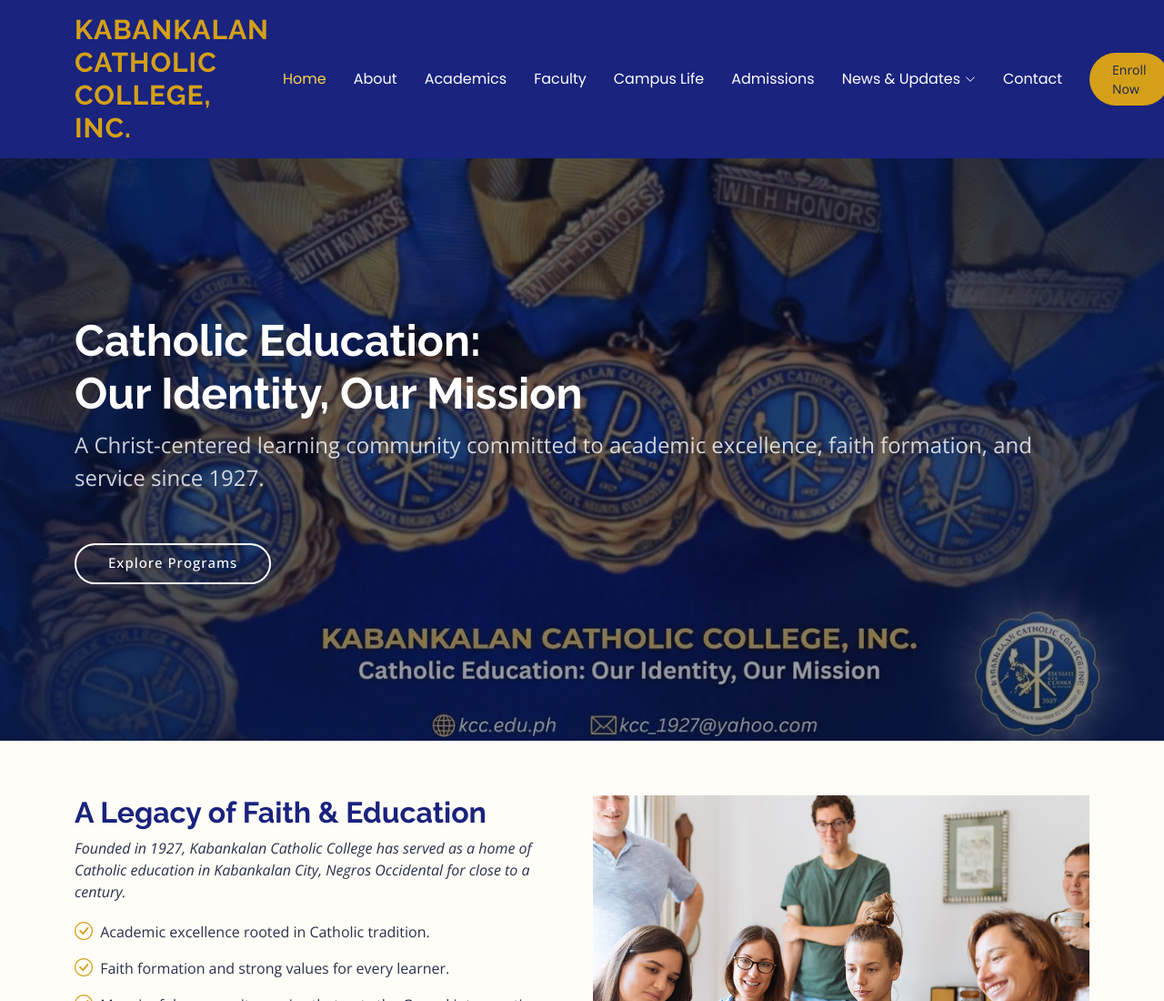
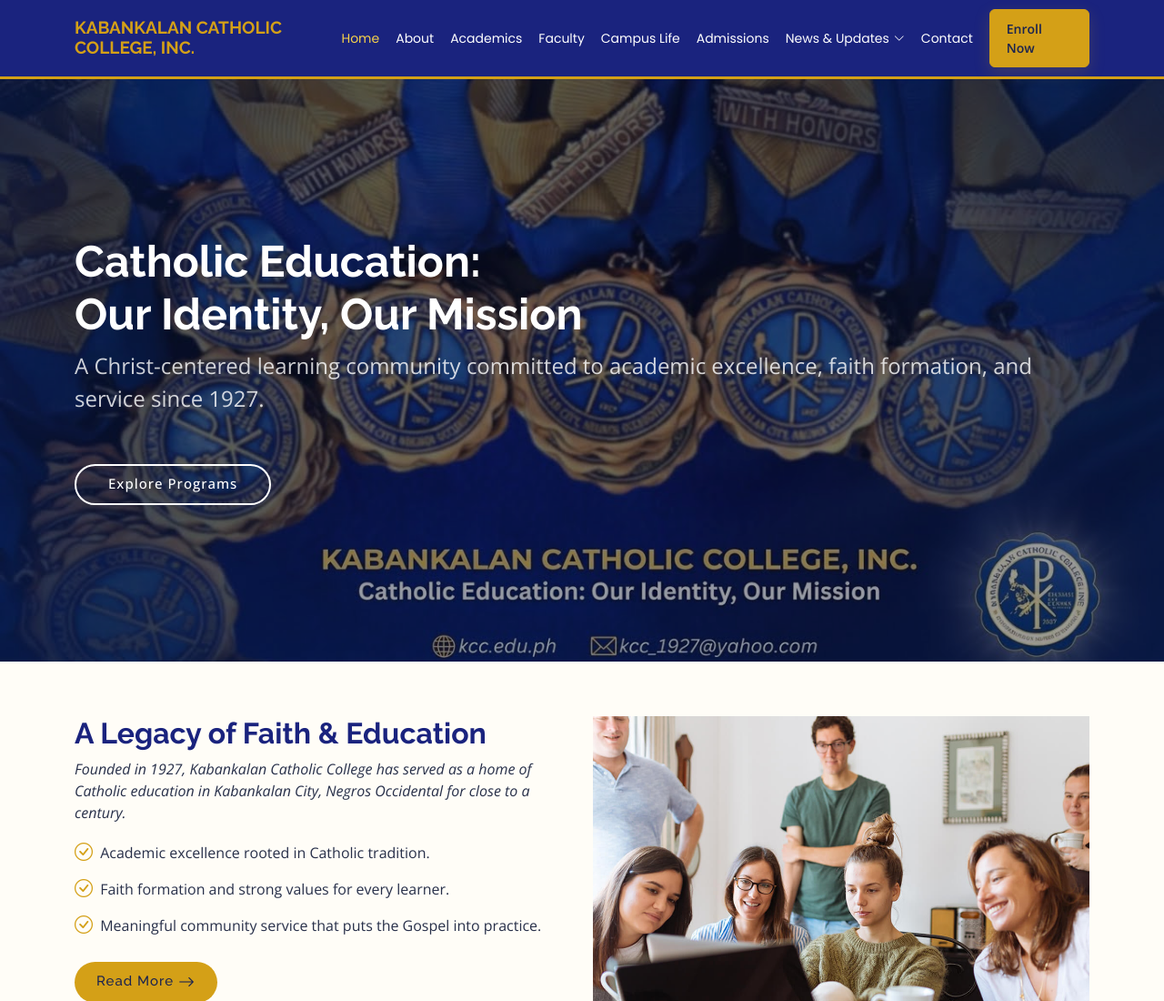
Before and after one commit to abello-johnny/abello-project-2, a plain HTML site: page index.html in a window 1280 px wide. Shown: the top 1100 px of the page at 91% size. Drawn offline with nearby package versions, Linux system fonts and the light colour scheme.

Commit message:
improving the design on header

```diff
--- a/assets/css/main.css
+++ b/assets/css/main.css
@@ -230,13 +230,16 @@ h6 {
   --nav-dropdown-hover-color: #d4a017;
   color: var(--default-color);
   background-color: var(--background-color);
-  padding: 15px 0;
+  min-height: 78px;
+  padding: 10px 0;
+  border-bottom: 3px solid var(--accent-color);
   transition: all 0.5s;
   z-index: 997;
 }
 
 .header .logo {
   line-height: 1;
+  max-width: 300px;
 }
 
 .header .logo img {
@@ -245,10 +248,12 @@ h6 {
 }
 
 .header .logo h1 {
+  max-width: 290px;
+  font-size: 19px;
   font-weight: 700;
-  font-size: 30px;
+  line-height: 1.15;
   margin: 0;
-  letter-spacing: 1px;
+  letter-spacing: 0;
   text-transform: uppercase;
   color: var(--accent-color);
 }
@@ -257,10 +262,14 @@ h6 {
 .header .btn-getstarted:focus {
   color: var(--contrast-color);
   background: var(--accent-color);
+  min-height: 40px;
   font-size: 14px;
-  padding: 8px 25px;
-  margin: 0 0 0 30px;
-  border-radius: 50px;
+  font-weight: 600;
+  padding: 10px 18px;
+  margin: 0 0 0 18px;
+  border: 1px solid var(--accent-color);
+  border-radius: 6px;
+  box-shadow: 0 6px 18px rgba(212, 160, 23, 0.18);
   transition: 0.3s;
 }
 
@@ -277,8 +286,14 @@ h6 {
 
   .header .btn-getstarted {
     order: 2;
-    margin: 0 15px 0 0;
-    padding: 6px 15px;
+    min-height: 36px;
+    margin: 0 12px 0 0;
+    padding: 7px 12px;
+  }
+
+  .header .logo h1 {
+    max-width: 220px;
+    font-size: 16px;
   }
 
   .header .navmenu {
@@ -314,8 +329,8 @@ h6 {
   .navmenu a,
   .navmenu a:focus {
     color: var(--nav-color);
-    padding: 18px 15px;
-    font-size: 16px;
+    padding: 18px 9px;
+    font-size: 14px;
     font-family: var(--nav-font);
     font-weight: 400;
     display: flex;
--- a/index.html
+++ b/index.html
@@ -25,7 +25,7 @@
   <link href="assets/vendor/swiper/swiper-bundle.min.css" rel="stylesheet">
 
   <!-- Main CSS File -->
-  <link href="assets/css/main.css?v=2" rel="stylesheet">
+  <link href="assets/css/main.css?v=3" rel="stylesheet">
 
   <!-- =======================================================
   * Template Name: Mentor
```
Also changed, not shown: about.html (+1 -1 lines), contact.html (+1 -1 lines), course-details.html (+1 -1 lines), courses.html (+1 -1 lines), events.html (+1 -1 lines), pricing.html (+1 -1 lines), starter-page.html (+1 -1 lines), trainers.html (+1 -1 lines).
